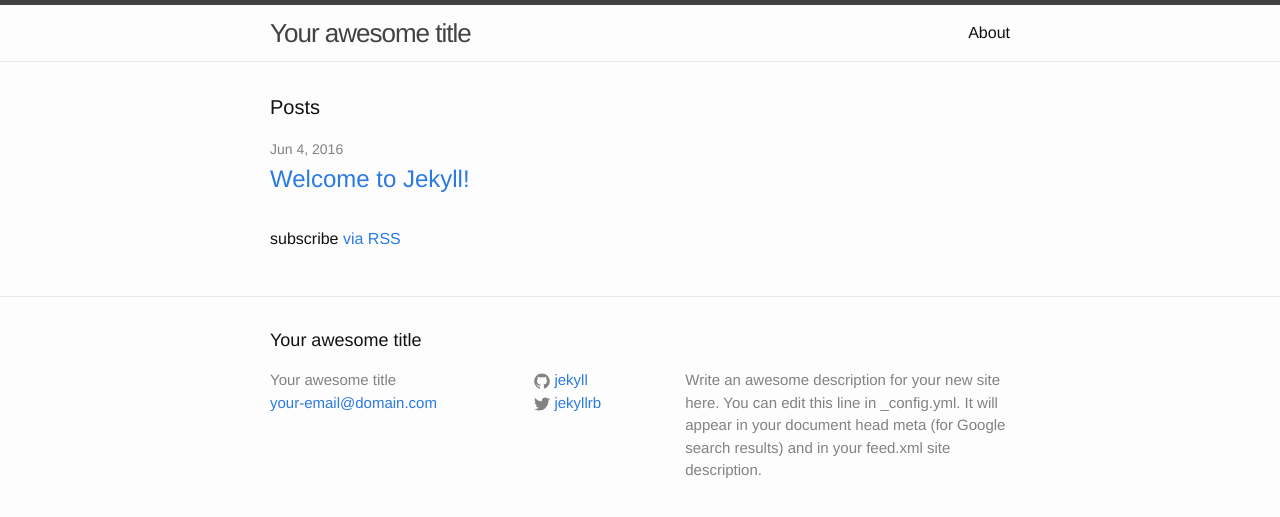
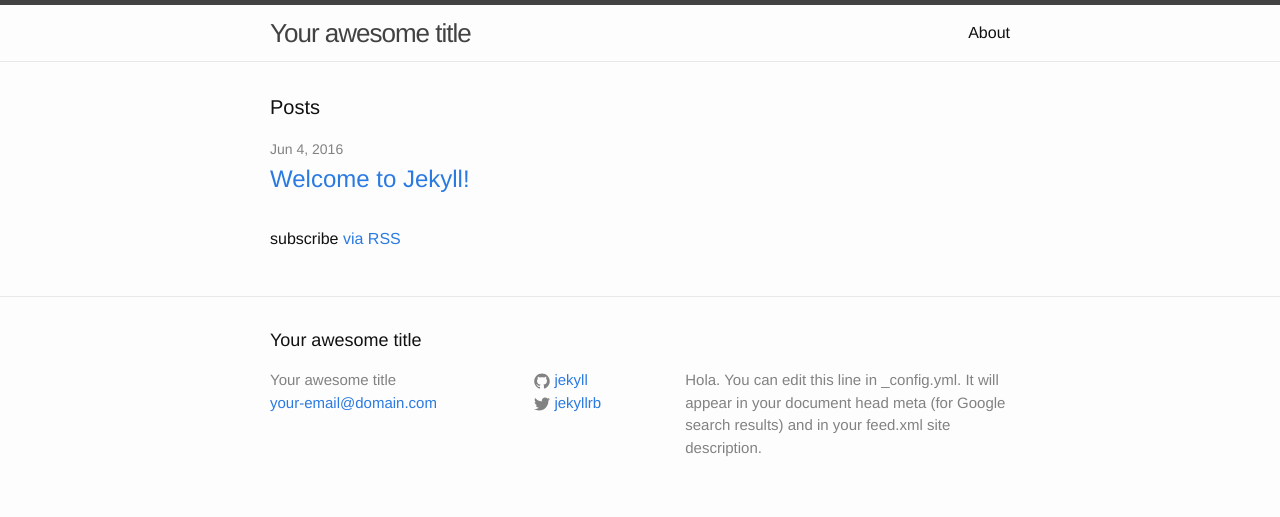
Before and after one commit to xavipgweb/xavipgweb.github.io, a Jekyll site: the page built from index.html, in a window 1280 px wide. Shown: the top 517 px of the page. Built offline with Jekyll 4.4.1, drawn with Linux system fonts in a browser that asks for light colours.

Commit message:
Update _config.yml

```diff
--- a/_config.yml
+++ b/_config.yml
@@ -9,7 +9,7 @@
 title: Your awesome title
 email: your-email@domain.com
 description: > # this means to ignore newlines until "baseurl:"
-  Write an awesome description for your new site here. You can edit this
+  Hola. You can edit this
   line in _config.yml. It will appear in your document head meta (for
   Google search results) and in your feed.xml site description.
 baseurl: "" # the subpath of your site, e.g. /blog
```
